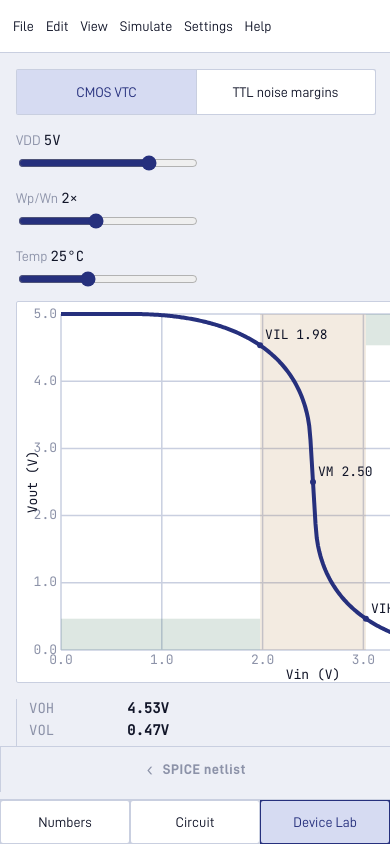
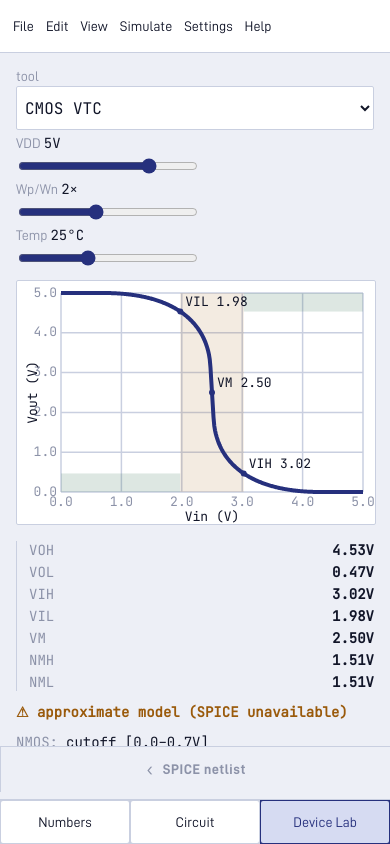
Before and after one commit to ramzorevelo/logicuitry, a React (Vite) app: page / in a window 390 px wide. Both pictures are taken after a click on the button "Device Lab". Built offline with nearby package versions, Linux system fonts and the light colour scheme.

Commit message:
Fit Device Lab plots on small screens

```diff
--- a/src/ui/workbench-devicelab/DeviceLabWorkbench.tsx
+++ b/src/ui/workbench-devicelab/DeviceLabWorkbench.tsx
@@ -1,4 +1,4 @@
-import { useEffect, useMemo, useRef, useState } from 'react';
+import { useEffect, useMemo, useRef, useState, type ReactNode } from 'react';
 import { EecircuitSpiceService } from './spice/EecircuitSpiceService';
 import { inverterNetlist } from '../../core/spice/netlists/inverter';
 import {
@@ -13,6 +13,7 @@ import type { InverterParams, Region, SweepResult } from '../../core/spice/types
 import { useReferenceDrawer } from '../components/ReferenceDrawer';
 import { VtcPlot } from './VtcPlot';
 import { NoiseMarginDiagram } from './NoiseMarginDiagram';
+import { useCompact } from '../compact';
 import './devicelab.css';
 
 type SubTool = 'cmos' | 'ttl';
@@ -78,7 +79,7 @@ function regionRuns(
   return runs;
 }
 
-function CmosLab() {
+function CmosLab({ toolField }: { toolField: ReactNode }) {
   const [vdd, setVdd] = useState(5);
   const [wpwn, setWpwn] = useState(2);
   const [temperature, setTemperature] = useState(25);
@@ -120,6 +121,7 @@ function CmosLab() {
   return (
     <div className="devicelab__cmos">
       <div className="param-panel">
+        {toolField}
         <Slider label="VDD" min={2} max={6} step={0.1} value={vdd} onChange={setVdd} unit="V" />
         <Slider
           label="Wp/Wn"
@@ -185,7 +187,7 @@ function CmosLab() {
   );
 }
 
-function TtlLab() {
+function TtlLab({ toolField }: { toolField: ReactNode }) {
   const families = useMemo(() => familyLevels(), []);
   const keys = Object.keys(families);
   const [driver, setDriver] = useState('74LS');
@@ -197,6 +199,7 @@ function TtlLab() {
   return (
     <div className="devicelab__ttl">
       <div className="param-panel">
+        {toolField}
         <label className="field">
           driver
           <select className="select" value={driver} onChange={(e) => setDriver(e.target.value)}>
@@ -278,21 +281,53 @@ function MarginWork({
   );
 }
 
+const TOOLS: { id: SubTool; label: string }[] = [
+  { id: 'cmos', label: 'CMOS VTC' },
+  { id: 'ttl', label: 'TTL noise margins' },
+];
+
+/** The sub-tool picker. On a phone it joins the lab's own controls as one more
+ *  field, so TTL reads as a single row of tool, driver and receiver rather
+ *  than a bar above two more rows; a segmented control could not fit both
+ *  labels there anyway. */
+function ToolField({ tool, setTool }: { tool: SubTool; setTool: (t: SubTool) => void }) {
+  return (
+    <label className="field">
+      tool
+      <select className="select" value={tool} onChange={(e) => setTool(e.target.value as SubTool)}>
+        {TOOLS.map((t) => (
+          <option key={t.id} value={t.id}>
+            {t.label}
+          </option>
+        ))}
+      </select>
+    </label>
+  );
+}
+
 export function DeviceLabWorkbench() {
   const [tool, setTool] = useState<SubTool>('cmos');
+  const compact = useCompact();
+  const toolField = compact ? <ToolField tool={tool} setTool={setTool} /> : null;
   return (
     <div className="devicelab">
-      <div className="devicelab__bar">
-        <div className="segmented">
-          <button type="button" aria-pressed={tool === 'cmos'} onClick={() => setTool('cmos')}>
-            CMOS VTC
-          </button>
-          <button type="button" aria-pressed={tool === 'ttl'} onClick={() => setTool('ttl')}>
-            TTL noise margins
-          </button>
+      {compact ? null : (
+        <div className="devicelab__bar">
+          <div className="segmented">
+            {TOOLS.map((t) => (
+              <button
+                key={t.id}
+                type="button"
+                aria-pressed={tool === t.id}
+                onClick={() => setTool(t.id)}
+              >
+                {t.label}
+              </button>
+            ))}
+          </div>
         </div>
-      </div>
-      {tool === 'cmos' ? <CmosLab /> : <TtlLab />}
+      )}
+      {tool === 'cmos' ? <CmosLab toolField={toolField} /> : <TtlLab toolField={toolField} />}
     </div>
   );
 }
--- a/src/ui/workbench-devicelab/NoiseMarginDiagram.tsx
+++ b/src/ui/workbench-devicelab/NoiseMarginDiagram.tsx
@@ -1,23 +1,22 @@
 import { useEffect, useRef } from 'react';
 import { readTheme, type Theme } from '../../render/theme';
+import { usePlotSize } from './usePlotSize';
 import type { LevelSet } from '../../core/spice/noiseMargins';
 
 interface DiagramProps {
   driver: LevelSet;
   receiver: LevelSet;
   maxV?: number;
-  size?: { w: number; h: number };
 }
+
+const DESIGN_W = 460;
+const DESIGN_H = 340;
 
 // The classic noise-margin level diagram: driver output guarantees on the left,
 // receiver input thresholds on the right, the two margins shaded between them.
-export function NoiseMarginDiagram({
-  driver,
-  receiver,
-  maxV = 5,
-  size = { w: 460, h: 340 },
-}: DiagramProps) {
+export function NoiseMarginDiagram({ driver, receiver, maxV = 5 }: DiagramProps) {
   const canvasRef = useRef<HTMLCanvasElement>(null);
+  const { ref: boxRef, size } = usePlotSize(DESIGN_W, DESIGN_H);
 
   useEffect(() => {
     const canvas = canvasRef.current;
@@ -46,7 +45,11 @@ export function NoiseMarginDiagram({
     return () => observer.disconnect();
   }, [driver, receiver, maxV, size]);
 
-  return <canvas ref={canvasRef} className="nm-diagram" />;
+  return (
+    <div className="plot-box" ref={boxRef}>
+      <canvas ref={canvasRef} className="nm-diagram" />
+    </div>
+  );
 }
 
 function render(
--- a/src/ui/workbench-devicelab/VtcPlot.tsx
+++ b/src/ui/workbench-devicelab/VtcPlot.tsx
@@ -1,6 +1,8 @@
 import { useEffect, useRef } from 'react';
 import { drawPlot, type PlotSpec } from '../../render/plotXY';
 import { readTheme } from '../../render/theme';
+import { usePlotSize } from './usePlotSize';
+import { useDomainZoom } from './useDomainZoom';
 import type { SweepResult } from '../../core/spice/types';
 import type { VtcMetrics } from '../../core/spice/vtcAnalysis';
 
@@ -9,11 +11,15 @@ interface VtcPlotProps {
   ghost: SweepResult | null;
   metrics: VtcMetrics;
   vdd: number;
-  size?: { w: number; h: number };
 }
 
-export function VtcPlot({ sweep, ghost, metrics, vdd, size = { w: 560, h: 380 } }: VtcPlotProps) {
+const DESIGN_W = 560;
+const DESIGN_H = 380;
+
+export function VtcPlot({ sweep, ghost, metrics, vdd }: VtcPlotProps) {
   const canvasRef = useRef<HTMLCanvasElement>(null);
+  const { ref: boxRef, size } = usePlotSize(DESIGN_W, DESIGN_H);
+  const { domain, zoomed, fit, handlers } = useDomainZoom({ x0: 0, x1: vdd, y0: 0, y1: vdd });
 
   useEffect(() => {
     const canvas = canvasRef.current;
@@ -33,8 +39,8 @@ export function VtcPlot({ sweep, ghost, metrics, vdd, size = { w: 560, h: 380 }
       const { vil, vih, vol, voh, vm } = metrics;
       const spec: PlotSpec = {
         size,
-        x: { min: 0, max: vdd, label: 'Vin (V)' },
-        y: { min: 0, max: vdd, label: 'Vout (V)' },
+        x: { min: domain.x0, max: domain.x1, label: 'Vin (V)' },
+        y: { min: domain.y0, max: domain.y1, label: 'Vout (V)' },
         bands: [{ x0: vil, x1: vih, color: theme.colors.warn }], // forbidden zone
         rects: [
           { x0: 0, x1: vil, y0: vol, y1: 0, color: theme.colors.ok }, // NML
@@ -62,7 +68,18 @@ export function VtcPlot({ sweep, ghost, metrics, vdd, size = { w: 560, h: 380 }
       attributeFilter: ['data-theme', 'class'],
     });
     return () => observer.disconnect();
-  }, [sweep, ghost, metrics, vdd, size]);
+  }, [sweep, ghost, metrics, vdd, size, domain]);
 
-  return <canvas ref={canvasRef} className="vtc-plot" />;
+  // touch-action none so a drag zooms the plot instead of scrolling the page
+  // out from under it: the surrounding controls stay where they are.
+  return (
+    <div className="plot-box" ref={boxRef}>
+      <canvas ref={canvasRef} className="vtc-plot" {...handlers} />
+      {zoomed && (
+        <button type="button" className="plot-box__fit tool-btn" onClick={fit}>
+          Fit
+        </button>
+      )}
+    </div>
+  );
 }
--- a/src/ui/workbench-devicelab/devicelab.css
+++ b/src/ui/workbench-devicelab/devicelab.css
@@ -215,3 +215,53 @@
 .margin-work__result {
   font-weight: 600;
 }
+
+/* A plot sizes itself to this box; the box is what usePlotSize measures. The
+   Fit button only appears once the view has been zoomed away from the whole
+   domain, so it is never chrome for a plot that is already showing everything. */
+.plot-box {
+  position: relative;
+  width: 100%;
+  min-width: 0;
+}
+
+/* A drag on the canvas zooms and pans the plot rather than scrolling the page,
+   which is what keeps the controls around it still. */
+.plot-box canvas {
+  touch-action: none;
+}
+
+.plot-box__fit {
+  position: absolute;
+  top: var(--space-unit);
+  right: var(--space-unit);
+}
+
+/* Compact: the Device Lab had no rules of its own here at all, so both plots
+   drew at their desktop width and had to be panned to be read. */
+.app-shell--compact .devicelab__main {
+  flex-direction: column;
+  align-items: stretch;
+  min-width: 0;
+}
+
+/* Tool, driver and receiver as one row. The sliders keep a row each: a range
+   input squeezed into a third of a phone is not adjustable. */
+.app-shell--compact .devicelab .param-panel {
+  display: flex;
+  flex-wrap: wrap;
+  align-items: flex-end;
+  gap: var(--space-unit);
+}
+
+.app-shell--compact .devicelab .param-panel > .field {
+  flex: 1 1 0;
+  min-width: 0;
+  flex-direction: column;
+  align-items: stretch;
+  gap: 2px;
+}
+
+.app-shell--compact .devicelab .param-panel > .slider-field {
+  flex: 1 1 100%;
+}
--- /dev/null
+++ b/src/ui/workbench-devicelab/useDomainZoom.ts
@@ -0,0 +1,113 @@
+// Zoom and pan for a plot, expressed as a window over the DATA domain rather
+// than a transform on the canvas. Redrawing at the new domain keeps the plot
+// crisp at any magnification, where scaling the bitmap would blur it, and the
+// axes go on telling the truth about what is on screen.
+
+import { useCallback, useRef, useState } from 'react';
+import type { PointerEvent as ReactPointerEvent } from 'react';
+
+export interface Domain {
+  x0: number;
+  x1: number;
+  y0: number;
+  y1: number;
+}
+
+/** Deepest zoom, as a fraction of the full domain. Past this the axis labels
+ *  repeat to two decimals and the view stops meaning anything. */
+const MIN_SPAN = 0.05;
+
+export function clampSpan(
+  lo: number,
+  hi: number,
+  fullLo: number,
+  fullHi: number,
+): [number, number] {
+  const full = fullHi - fullLo;
+  const span = Math.min(Math.max(hi - lo, full * MIN_SPAN), full);
+  const mid = (lo + hi) / 2;
+  let a = mid - span / 2;
+  if (a < fullLo) a = fullLo;
+  if (a + span > fullHi) a = fullHi - span;
+  return [a, a + span];
+}
+
+export function useDomainZoom(full: Domain) {
+  const [view, setView] = useState<Domain | null>(null);
+  const pointers = useRef(new Map<number, { x: number; y: number }>());
+  const pinch = useRef<number | null>(null);
+
+  const current = view ?? full;
+  const fit = useCallback(() => setView(null), []);
+
+  const pan = (dxPx: number, dyPx: number, boxW: number, boxH: number) => {
+    setView((v) => {
+      const c = v ?? full;
+      const dx = (dxPx / boxW) * (c.x1 - c.x0);
+      // Screen y grows downward and the value axis grows upward.
+      const dy = (dyPx / boxH) * (c.y1 - c.y0);
+      const [x0, x1] = clampSpan(c.x0 - dx, c.x1 - dx, full.x0, full.x1);
+      const [y0, y1] = clampSpan(c.y0 + dy, c.y1 + dy, full.y0, full.y1);
+      return { x0, x1, y0, y1 };
+    });
+  };
+
+  const scaleAbout = (factor: number) => {
+    setView((v) => {
+      const c = v ?? full;
+      const mx = (c.x0 + c.x1) / 2;
+      const my = (c.y0 + c.y1) / 2;
+      const hw = ((c.x1 - c.x0) / 2) * factor;
+      const hh = ((c.y1 - c.y0) / 2) * factor;
+      const [x0, x1] = clampSpan(mx - hw, mx + hw, full.x0, full.x1);
+      const [y0, y1] = clampSpan(my - hh, my + hh, full.y0, full.y1);
+      return { x0, x1, y0, y1 };
+    });
+  };
+
+  const dist = () => {
+    const [a, b] = [...pointers.current.values()];
+    if (!a || !b) return null;
+    return Math.hypot(a.x - b.x, a.y - b.y);
+  };
+
+  const onPointerDown = (e: ReactPointerEvent<HTMLCanvasElement>) => {
+    e.currentTarget.setPointerCapture(e.pointerId);
+    pointers.current.set(e.pointerId, { x: e.clientX, y: e.clientY });
+    if (pointers.current.size === 2) pinch.current = dist();
+  };
+
+  const onPointerMove = (e: ReactPointerEvent<HTMLCanvasElement>) => {
+    const prev = pointers.current.get(e.pointerId);
+    if (!prev) return;
+    const box = e.currentTarget.getBoundingClientRect();
+    pointers.current.set(e.pointerId, { x: e.clientX, y: e.clientY });
+
+    if (pointers.current.size >= 2) {
+      const d = dist();
+      if (d && pinch.current) {
+        scaleAbout(pinch.current / d);
+        pinch.current = d;
+      }
+      return;
+    }
+    pan(e.clientX - prev.x, e.clientY - prev.y, box.width, box.height);
+  };
+
+  const onPointerUp = (e: ReactPointerEvent<HTMLCanvasElement>) => {
+    pointers.current.delete(e.pointerId);
+    if (pointers.current.size < 2) pinch.current = null;
+  };
+
+  return {
+    domain: current,
+    zoomed: view !== null,
+    fit,
+    handlers: {
+      onPointerDown,
+      onPointerMove,
+      onPointerUp,
+      onPointerCancel: onPointerUp,
+    },
+  };
+}
--- /dev/null
+++ b/src/ui/workbench-devicelab/usePlotSize.ts
@@ -0,0 +1,31 @@
+// Plots were drawn at a fixed size, so a 560px one on a 360px phone had to be
+// panned to be read at all. They now fit their container and keep the design
+// aspect ratio, and never exceed the design size, so the desktop is unchanged.
+
+import { useEffect, useRef, useState } from 'react';
+
+/** Smallest plot still worth drawing axes on. */
+const MIN_W = 200;
+
+export function usePlotSize(designW: number, designH: number) {
+  const ref = useRef<HTMLDivElement>(null);
+  const [size, setSize] = useState({ w: designW, h: designH });
+
+  useEffect(() => {
+    const el = ref.current;
+    if (!el) return;
+    const measure = () => {
+      const avail = el.clientWidth;
+      if (avail <= 0) return;
+      const w = Math.max(MIN_W, Math.min(designW, Math.round(avail)));
+      const h = Math.round(w * (designH / designW));
+      setSize((prev) => (prev.w === w && prev.h === h ? prev : { w, h }));
+    };
+    measure();
+    const observer = new ResizeObserver(measure);
+    observer.observe(el);
+    return () => observer.disconnect();
+  }, [designW, designH]);
+
+  return { ref, size };
+}
```
Also changed, not shown: 1 other file (tests, documents, lock files or other folders).
